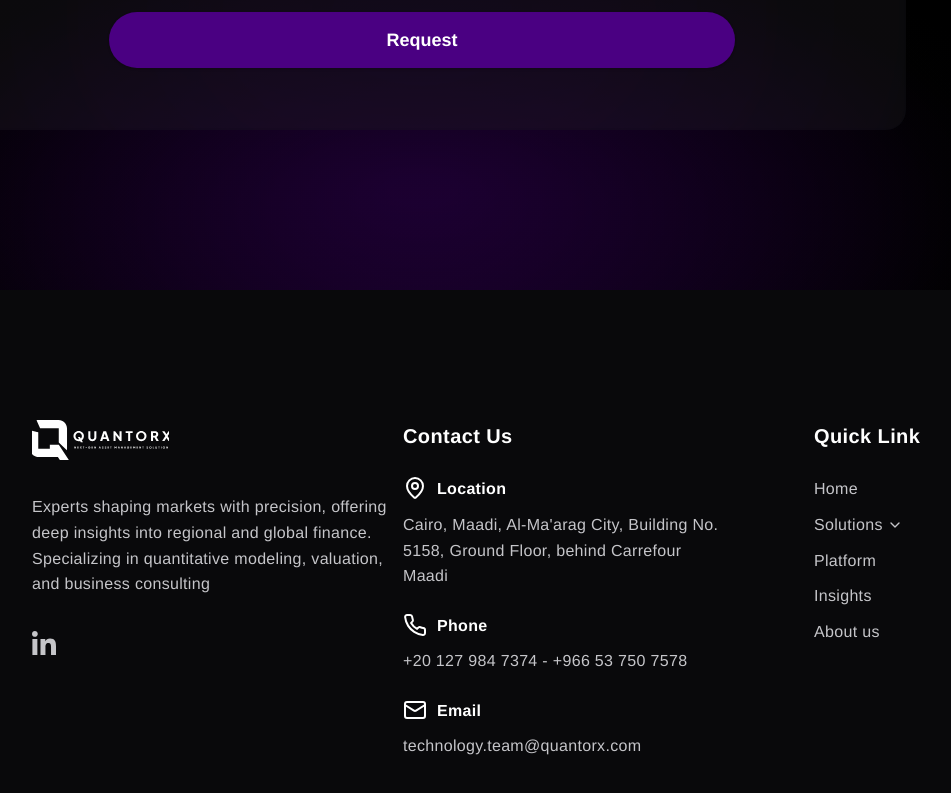
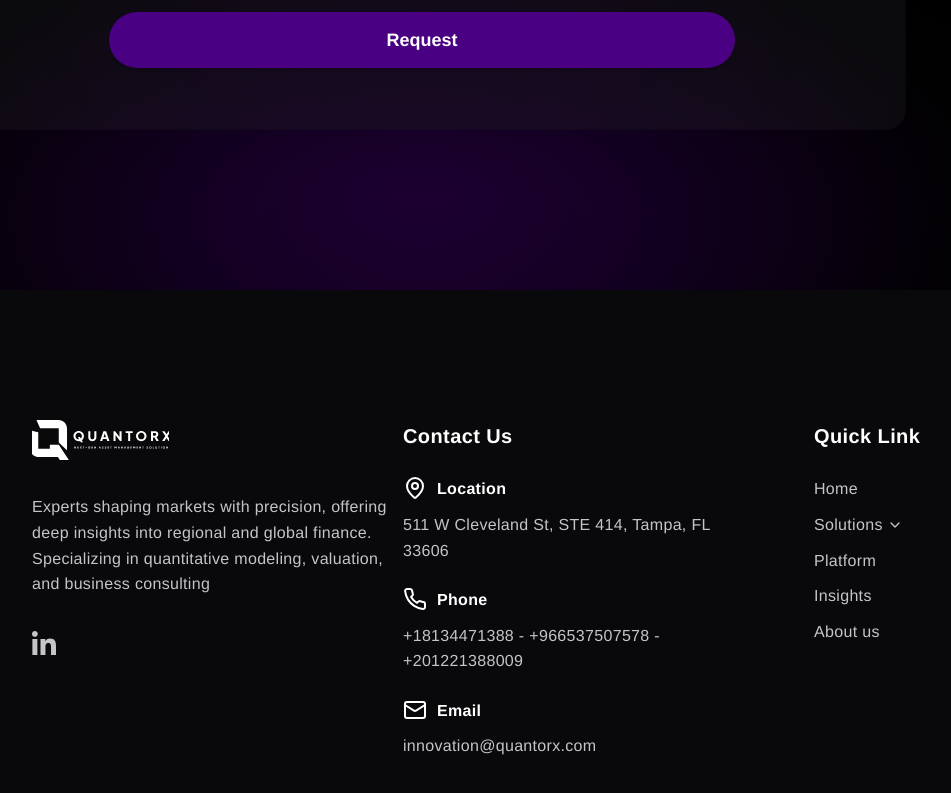
Before and after one commit to MoaazELDemery/QuantroxApp, a React (Vite) app: page /request-demo in a window 1280 px wide. Shown: the part 1093-1886 px from the top of the page, without its empty margins (218-1169 px from the left). Built offline with nearby package versions, Linux system fonts and the light colour scheme.

Commit message:
footer fix

```diff
--- a/src/screens/Home/sections/FooterSection.tsx
+++ b/src/screens/Home/sections/FooterSection.tsx
@@ -32,22 +32,22 @@ export const FooterSection = (): JSX.Element => {
       icon: <MapPinIcon className="w-5 h-5 sm:w-6 sm:h-6 text-white" />,
       title: "Location",
       content:
-        "Cairo, Maadi, Al-Ma'arag City, Building No. 5158, Ground Floor, behind Carrefour Maadi",
+        "511 W Cleveland St, STE 414, Tampa, FL 33606",
       isClickable: false,
     },
     {
       icon: <PhoneIcon className="w-5 h-5 sm:w-6 sm:h-6 text-white" />,
       title: "Phone",
-      content: "+20 127 984 7374 - +966 53 750 7578",
+      content: "+18134471388 - +966537507578 - +201221388009",
       isClickable: true,
-      phones: ["+20 127 984 7374", "+966 53 750 7578"],
+      phones: ["+18134471388", "+966537507578", "+201221388009"],
     },
     {
       icon: <MailIcon className="w-5 h-5 sm:w-6 sm:h-6 text-white" />,
       title: "Email",
-      content: "technology.team@quantorx.com",
+      content: "innovation@quantorx.com",
       isClickable: true,
-      href: "mailto:technology.team@quantorx.com",
+      href: "mailto:innovation@quantorx.com",
     },
   ];
 
@@ -171,6 +171,13 @@ export const FooterSection = (): JSX.Element => {
                         >
                           {item.phones[1]}
                         </a>
+                        {" - "}
+                        <a
+                          href={`tel:${item.phones[2].replace(/\s/g, '')}`}
+                          className="hover:text-white transition-colors cursor-pointer"
+                        >
+                          {item.phones[2]}
+                        </a>
                       </span>
                     ) : (
                       // Email
--- a/src/screens/Insights/sections/HighlightsSection.tsx
+++ b/src/screens/Insights/sections/HighlightsSection.tsx
@@ -127,7 +127,7 @@ export const HighlightsSection = (): JSX.Element => {
 						>
 							<div className="relative self-stretch w-full h-56 sm:h-32 md:h-40 lg:h-44 bg-[linear-gradient(180deg,rgba(152,16,255,0.5)_0%,rgba(35,0,62,0.5)_100%)]" />
 
-							<CardContent className="flex flex-col items-start justify-between gap-0 pt-0 pb-2
+							<CardContent className="flex flex-col items-start justify-between gap-0 pt-0 pb-4
 							px-4 lg:px-6 relative self-stretch w-full h-full">
 								<div className="flex flex-col items-start gap-0 relative self-stretch w-full
 								flex-grow">
--- a/src/screens/RequestDemo/sections/RequestSection.tsx
+++ b/src/screens/RequestDemo/sections/RequestSection.tsx
@@ -96,7 +96,7 @@ export const RequestSection = (): JSX.Element => {
               />
 
               <Button
-                type="submit"
+                type="button"
                 className="w-full h-auto px-[72px] py-4 bg-[#4a0082] rounded-[32px]
                 hover:bg-[#5a0092] transition-colors"
               >
```
